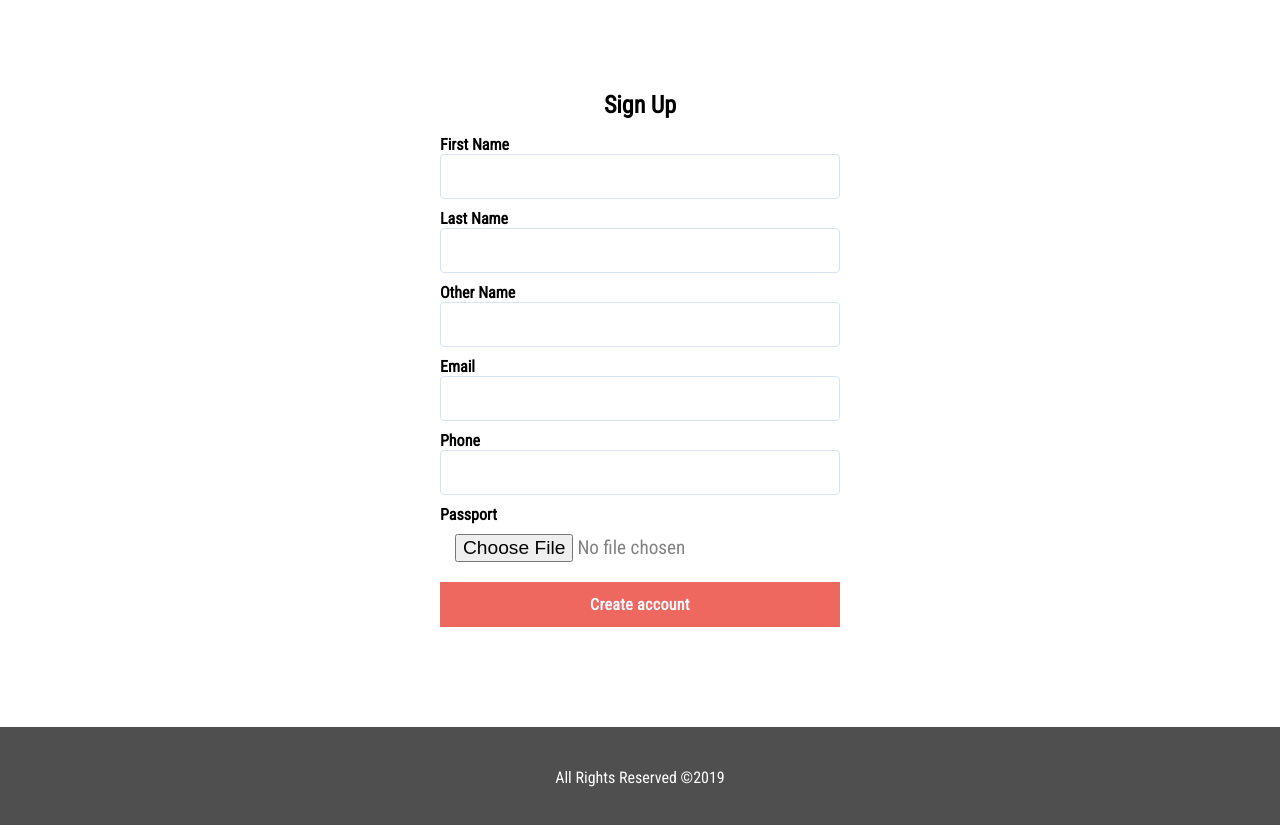
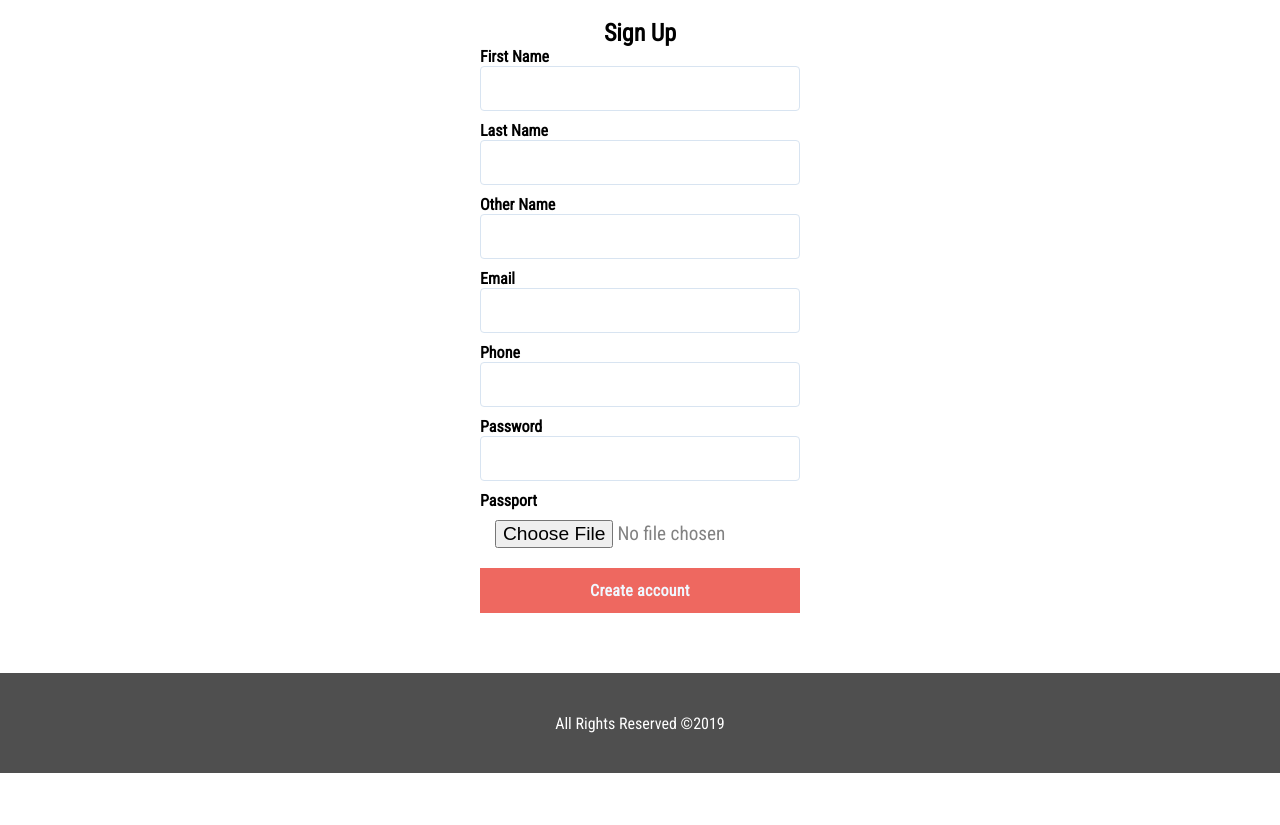
Before and after one commit to nedssoft/Politico, a plain HTML site: page UI/signup.html in a window 1280 px wide. Shown: the part 73-898 px from the top of the page. After the commit the page ends 846 px from the top, so only its background shows below. Drawn offline with Linux system fonts and the light colour scheme; a web font is replaced by a local one.

Commit message:
[Chore #163481366] Add password field to sign up page

```diff
--- a/UI/assets/css/style.css
+++ b/UI/assets/css/style.css
@@ -138,6 +138,12 @@ body, html {
     min-width: 120px;
     margin: 50px 10px 0 0;
 }
+ .form-wrap {
+    width: 80%;
+    margin-bottom: 40px;
+    margin-top: 40px;
+    padding-top: 10px;
+}
 
 
 /* end dashboard */
@@ -186,7 +192,8 @@ body, html {
     }
 
      .form-wrap {
-        width: 400px;
+        width: 25%;
+        padding: 20px 0;
     }
 
     #get-started {
@@ -289,6 +296,6 @@ label{
 @media screen and (max-width: 375px) {
 
     .wrapper{
-        padding-top: 0;
+        padding: 0;
     }
 }
--- a/UI/signup.html
+++ b/UI/signup.html
@@ -29,10 +29,10 @@
 
 			</ul>
 		</nav>
-		<section  class="wrapper h-100 d-flex flex-col j-c-center a-i-center">
+		<section  class="wrapper d-flex flex-col j-c-center a-i-center">
 
 			<div class="form-wrap">
-				<h1 class="text-center mb-1 mt-4">Sign Up</h1>
+				<h1 class="text-center mt-2">Sign Up</h1>
 				<form method="post" action="#">
 					<div class="form-group">
 						<label for="first__name">First Name</label>
@@ -48,11 +48,15 @@
 					</div>
 					<div class="form-group">
 						<label for="email">Email</label>
-						<input type="text" name="email" id="email" class="form-control">
+						<input type="email" name="email" id="email" class="form-control">
 					</div>
 					<div class="form-group">
 						<label for="phone">Phone</label>
-						<input type="text" name="phone" id="phone" class="form-control">
+						<input type="tel" name="phone" id="phone" class="form-control">
+					</div>
+					<div class="form-group">
+						<label for="password">Password</label>
+						<input type="password" name="phone" id="password" class="form-control">
 					</div>
 					<div class="form-group">
 						<label for="phone">Passport</label>
```
